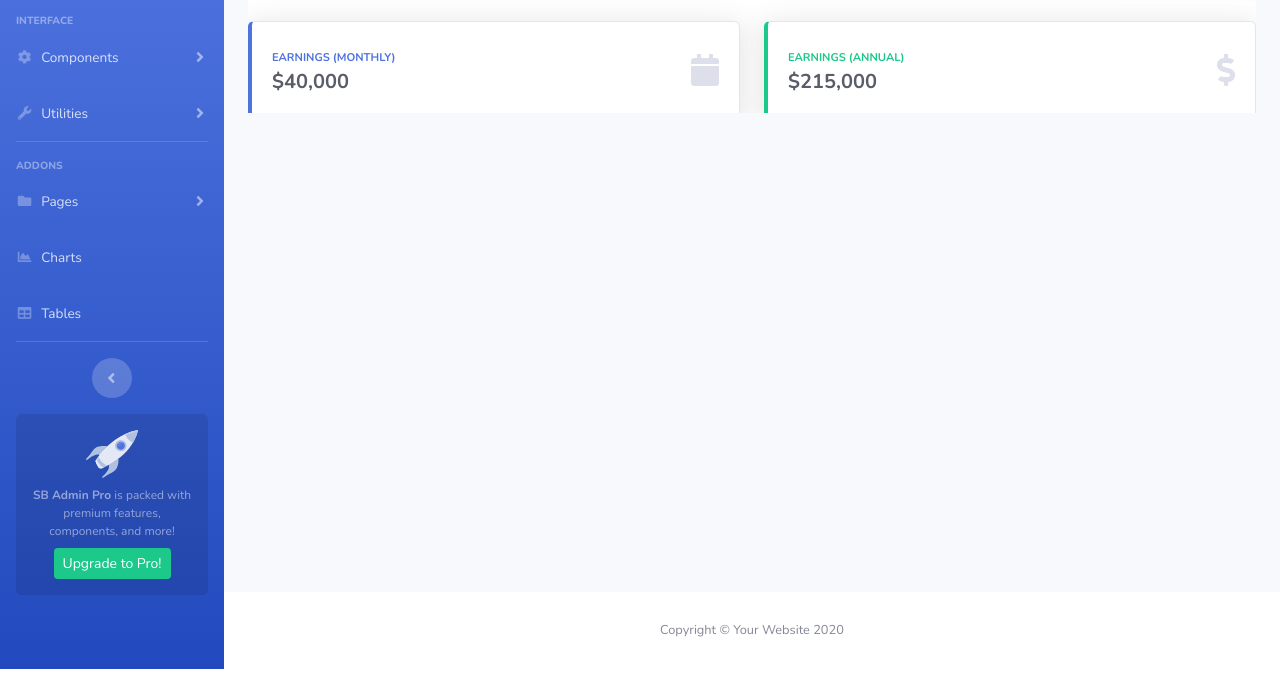
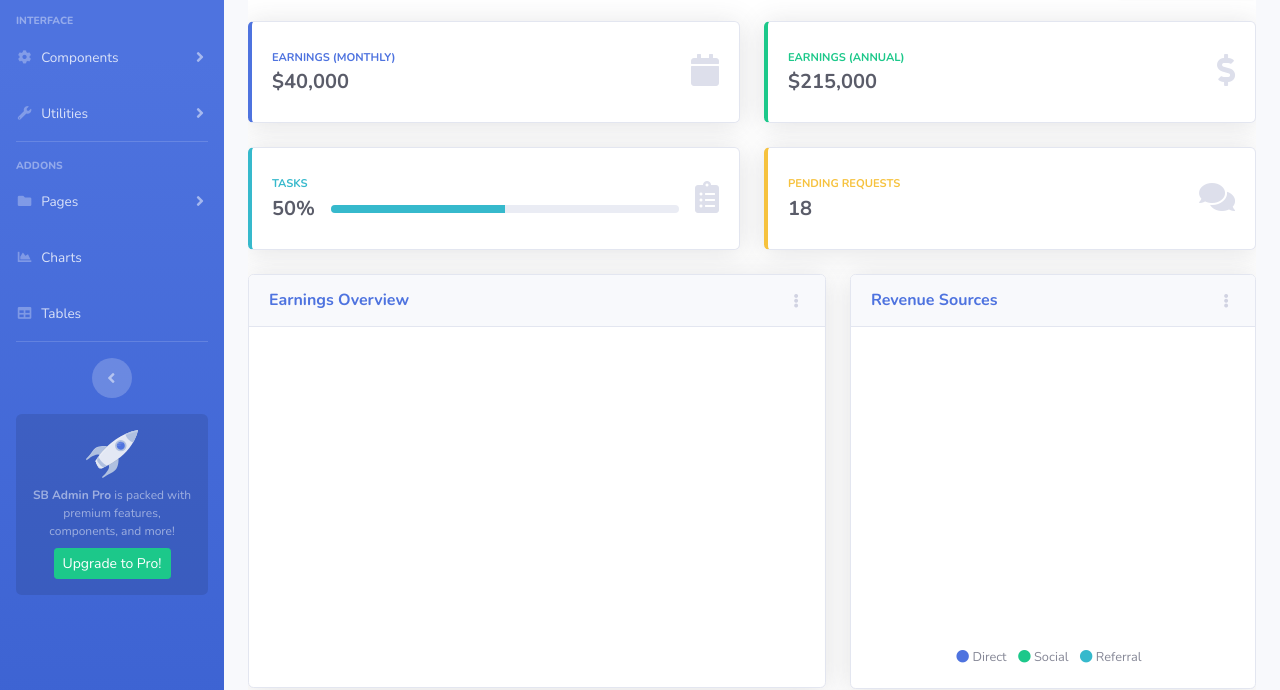
Before and after one commit to OmeOllin/SEI, a website with bundled scripts: page window-component.html in a window 1280 px wide. Shown: the part 131-821 px from the top of the page. Before the commit the page ends 800 px from the top, so only its background shows below. Built offline with nearby package versions, Linux system fonts and the light colour scheme.

Commit message:
Update window-component.html

```diff
--- a/window-component.html
+++ b/window-component.html
@@ -365,7 +365,7 @@
 
                 <!-- Begin Page Content -->
                 <div class="container-fluid">
-                    <iframe scrolling="no" src="dashboard.html"></iframe>
+                    <iframe scrolling="no" style="height: 1700px;" src="dashboard.html"></iframe>
                 </div>
                 <!-- /.container-fluid -->
 
```
